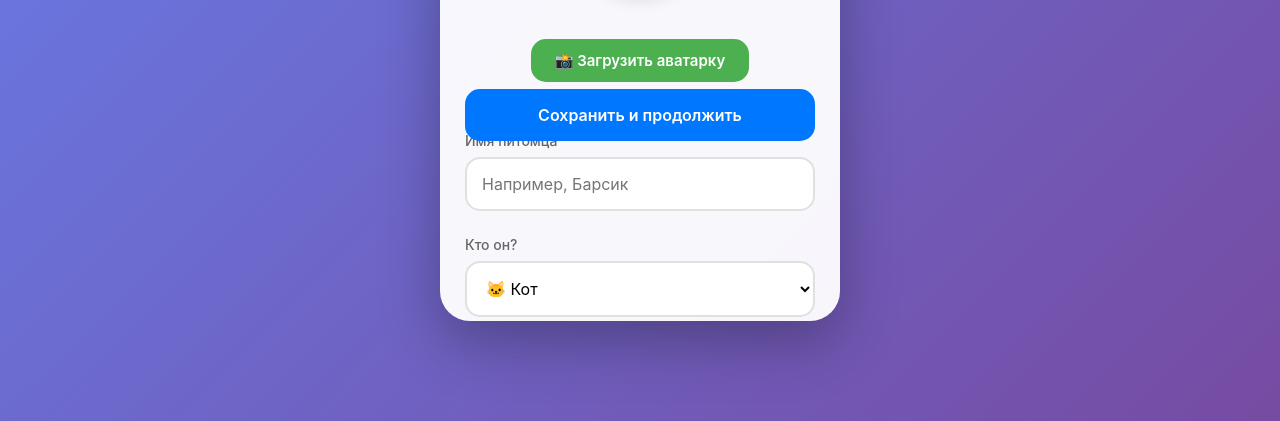
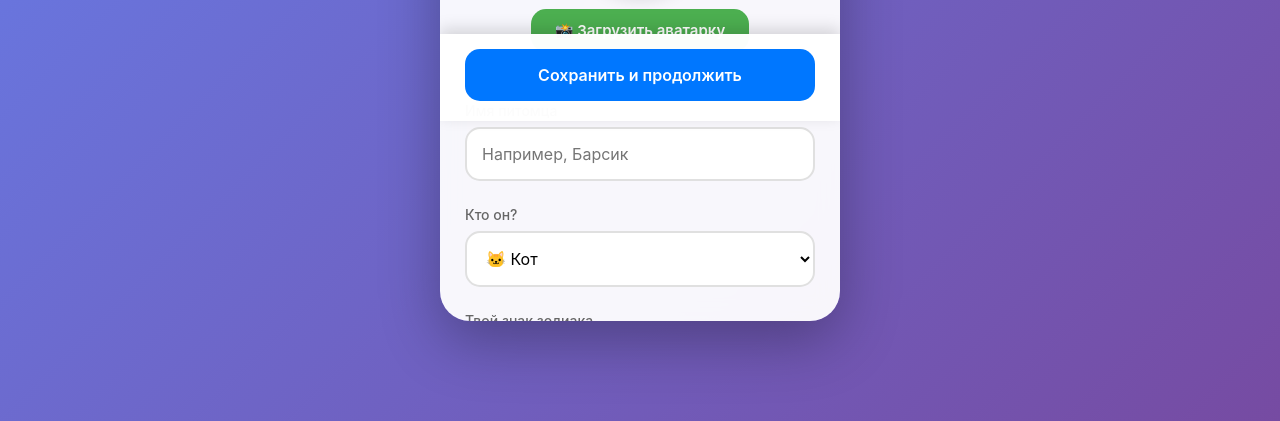
Before and after one commit to air148907-creator/xz, a website: page public/index.html in a window 1280 px wide. Shown: the part 379-800 px from the top of the page. Drawn offline with Linux system fonts and the light colour scheme; no server answers.

Commit message:
Add files via upload

```diff
--- a/public/index.html
+++ b/public/index.html
@@ -14,7 +14,7 @@
             <p>Загружаем...</p>
         </div>
 
-        <!-- Экран профиля (с прокруткой) -->
+        <!-- Экран профиля с закреплённой кнопкой -->
         <div class="profile-screen hidden" id="profileScreen">
             <h1 class="title" id="profileTitle">🫵 Кто тут у нас?</h1>
 
@@ -70,13 +70,13 @@
                 <input type="text" id="petStatus" placeholder="Напишите что-нибудь о вашем питомце" maxlength="100">
             </div>
 
-            <!-- Дополнительный отступ для удобной прокрутки -->
-            <div style="height: 120px;"></div>
-
-            <button class="vk-button" id="saveProfileBtn">Сохранить и продолжить</button>
+            <!-- Закреплённая кнопка -->
+            <div class="save-btn-container">
+                <button class="vk-button" id="saveProfileBtn">Сохранить и продолжить</button>
+            </div>
         </div>
 
-        <!-- Основной интерфейс (без изменений) -->
+        <!-- Основной интерфейс -->
         <div class="main-interface hidden" id="mainInterface">
             <div class="header">
                 <div class="pet-info" id="petInfoDisplay"></div>
--- a/public/style.css
+++ b/public/style.css
@@ -52,11 +52,11 @@ body {
 
 /* ====================== ЭКРАН РЕГИСТРАЦИИ ====================== */
 .profile-screen {
-    padding: 40px 25px 160px 25px;   /* большой отступ снизу для кнопки */
+    padding: 40px 25px 180px 25px;
     height: 600px;
     display: flex;
     flex-direction: column;
-    overflow-y: auto;                 /* Включаем прокрутку */
+    overflow-y: auto;
     -webkit-overflow-scrolling: touch;
     scrollbar-width: thin;
     scrollbar-color: #764ba2 #e0e0e0;
@@ -112,6 +112,19 @@ body {
     border-color: #764ba2;
 }
 
+/* Закреплённая кнопка "Сохранить и продолжить" */
+.save-btn-container {
+    position: sticky;
+    bottom: 20px;
+    left: 0;
+    right: 0;
+    background: rgba(255, 255, 255, 0.98);
+    padding: 15px 25px 20px 25px;
+    margin: 0 -25px;
+    z-index: 100;
+    box-shadow: 0 -5px 15px rgba(0, 0, 0, 0.15);
+}
+
 .vk-button {
     background: #0077ff;
     color: white;
@@ -122,12 +135,8 @@ body {
     font-weight: 600;
     cursor: pointer;
     transition: background 0.3s, transform 0.1s;
-    margin-top: 30px;
     width: 100%;
     touch-action: manipulation;
-    position: sticky;
-    bottom: 20px;
-    z-index: 10;
 }
 
 .vk-button:hover {
```
